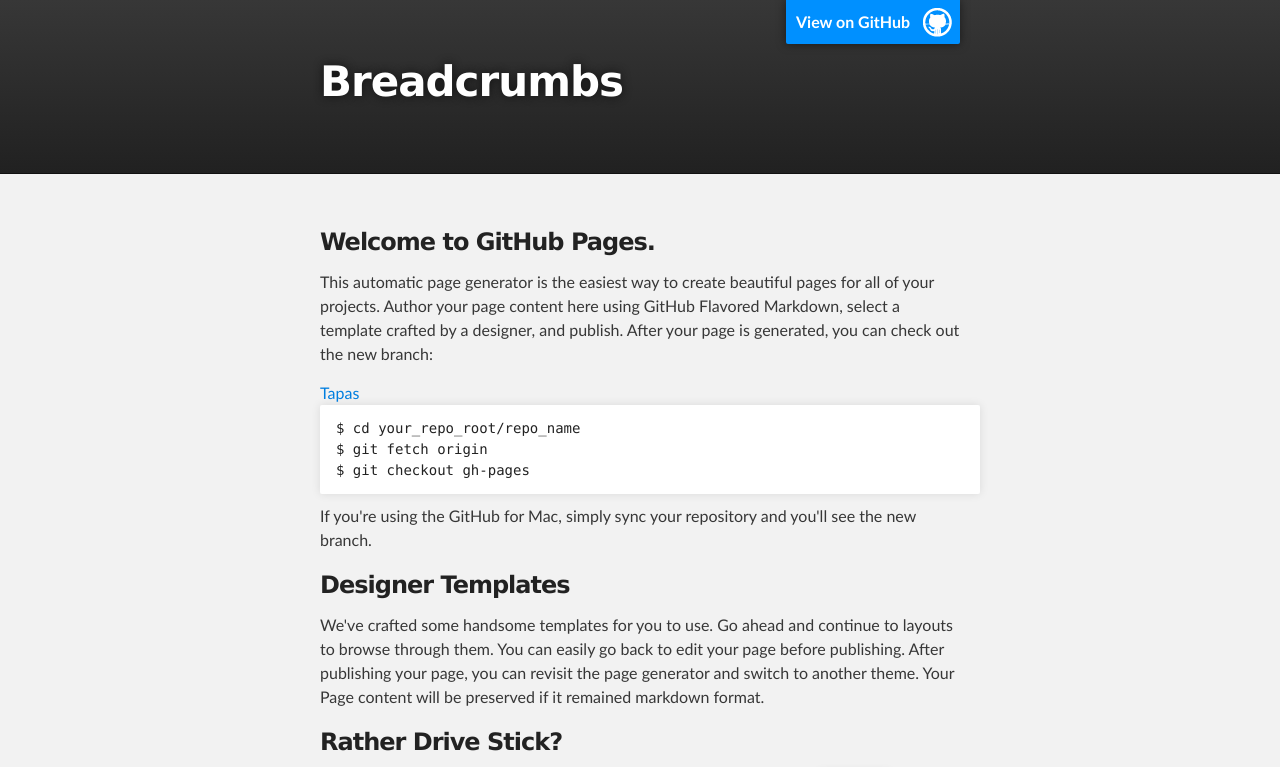
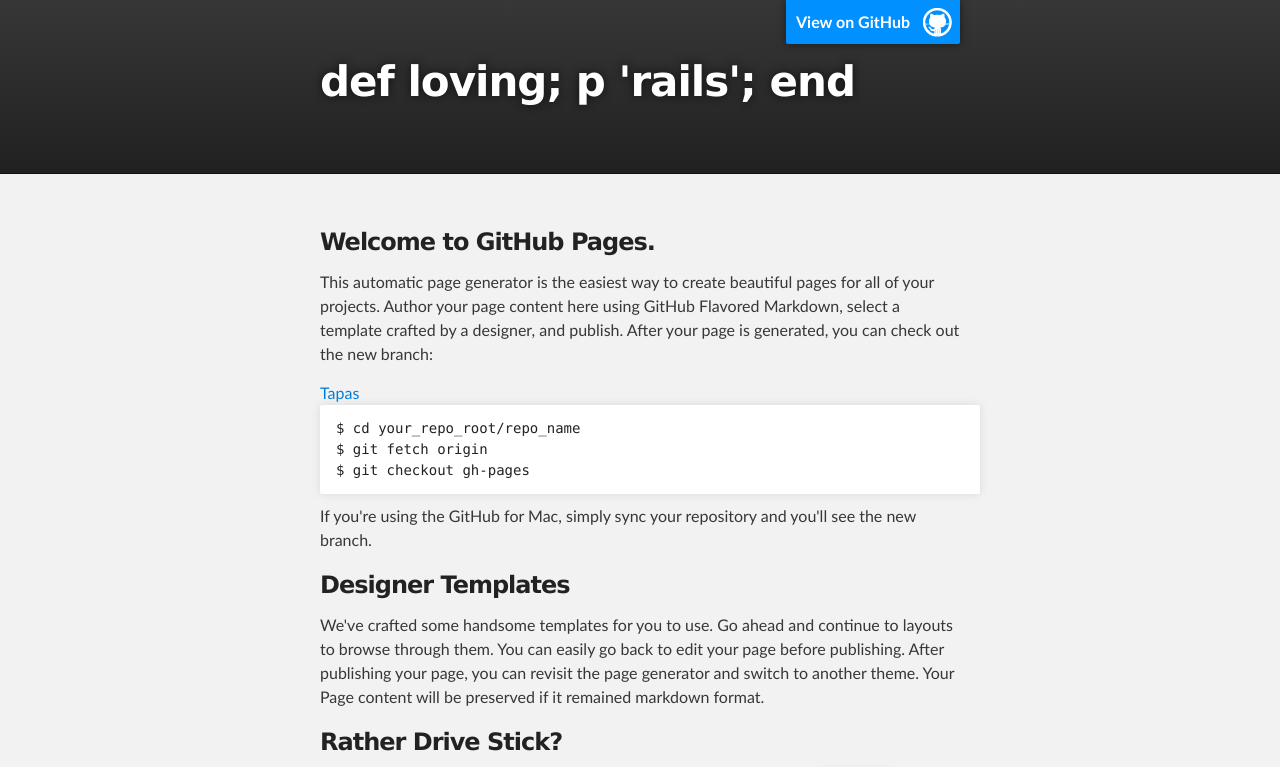
Before and after one commit to rjayroach/rjayroach.github.io, a plain HTML site: page index.html in a window 1280 px wide. Shown: the top 767 px of the page. Drawn offline with Linux system fonts and the light colour scheme.

Commit message:
update index title

```diff
--- a/index.html
+++ b/index.html
@@ -18,7 +18,7 @@
         <header class="inner">
           <a id="forkme_banner" href="https://github.com/rjayroach">View on GitHub</a>
 
-          <h1 id="project_title">Breadcrumbs</h1>
+          <h1 id="project_title">def loving; p 'rails'; end</h1>
           <h2 id="project_tagline"></h2>
 
         </header>
```
